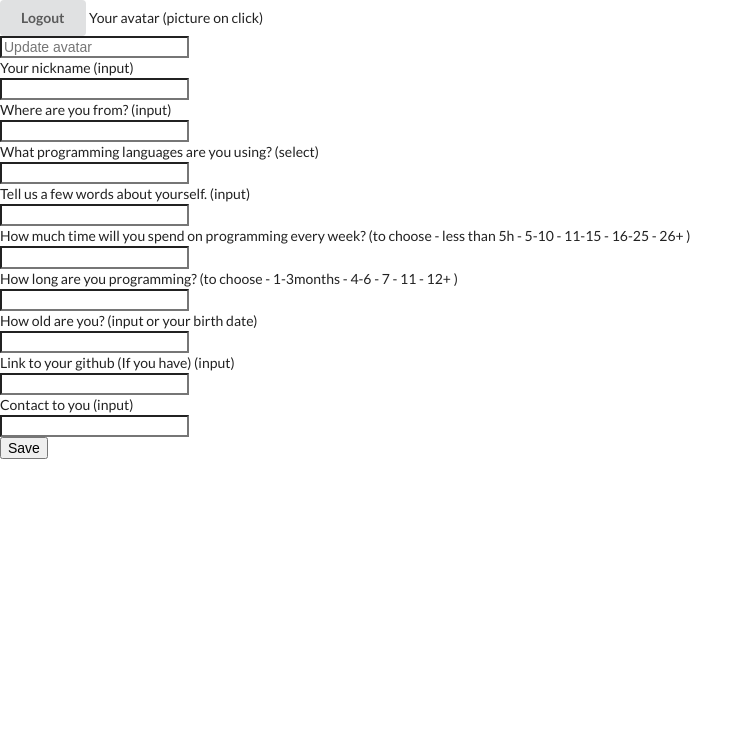
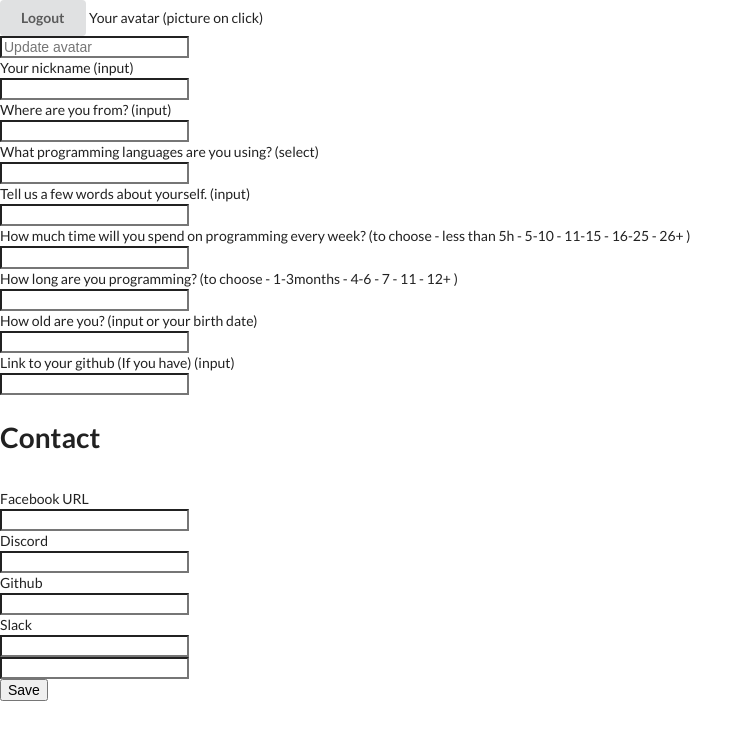
Before and after one commit to donatelek/Project, a React (Create React App) app: page /user in a window 1280 px wide. Shown: the top 740 px of the page, without its empty margins (0-753 px from the left). Built offline with nearby package versions, Linux system fonts and the light colour scheme; no server answers; sample sign-in values are in the browser's storage.

Commit message:
add listofproject component

```diff
--- a/src/components/App.tsx
+++ b/src/components/App.tsx
@@ -1,9 +1,10 @@
 import React from "react";
 import Login from "./Login/Login";
 import UserProfile from "./UsersProfile/UsersProfile";
+import CreateProject from "./CreateProject/CreateProject";
 import { createBrowserHistory as createHistory } from "history";
 import { Router, Route } from "react-router-dom";
-
+import ListOfProjects from './ListOfProjects/ListOfProjects'
 export const history = createHistory();
 
 const App = () => {
@@ -13,6 +14,8 @@ const App = () => {
         <div>
           <Route path="/" exact component={Login} />
           <Route path="/user" exact component={UserProfile} />
+          <Route path="/create" exact component={CreateProject} />
+          <Route path="/projects" exact component={ListOfProjects} />
         </div>
       </Router>
     </div>
--- a/src/components/UsersProfile/UsersProfile.tsx
+++ b/src/components/UsersProfile/UsersProfile.tsx
@@ -1,14 +1,30 @@
 import React, { Component } from "react";
 import { auth } from "../../firebase/firebase";
 
-class UsersProfile extends Component {
-  constructor(props: UsersProfile) {
-    super(props);
-    this.state = {};
-  }
+interface UsersProfileState {
+  facebook: string;
+  discord: string;
+  github: string;
+  slack: string;
+}
+
+class UsersProfile extends Component<UsersProfileState> {
+  state = {
+    facebook: '',
+    discord: '',
+    github: '',
+    slack: '',
+  };
   startLogout = () => {
     auth.signOut();
   };
+  handleInputChange = (e: any): void => {
+    const name = e.target.name
+    const value = e.target.value
+    this.setState({
+      [name]: value
+    });
+  }
   render() {
     return (
       <>
@@ -59,7 +75,23 @@ class UsersProfile extends Component {
         <br />
         <input type="text" />
         <br />
-        <label htmlFor="">Contact to you (input)</label>
+        <h1>Contact</h1>
+        <br />
+        <label htmlFor="">Facebook URL</label>
+        <br />
+        <input name='facebook' type="text" onChange={this.handleInputChange} value={this.state.facebook} />
+        <br />
+        <label htmlFor="">Discord</label>
+        <br />
+        <input name='discord' type="text" onChange={this.handleInputChange} value={this.state.discord} />
+        <br />
+        <label htmlFor="">Github</label>
+        <br />
+        <input name='github' type="text" onChange={this.handleInputChange} value={this.state.github} />
+        <br />
+        <label htmlFor="">Slack</label>
+        <br />
+        <input name='slack' type="text" onChange={this.handleInputChange} value={this.state.slack} />
         <br />
         <input type="text" />
         <br />
```
